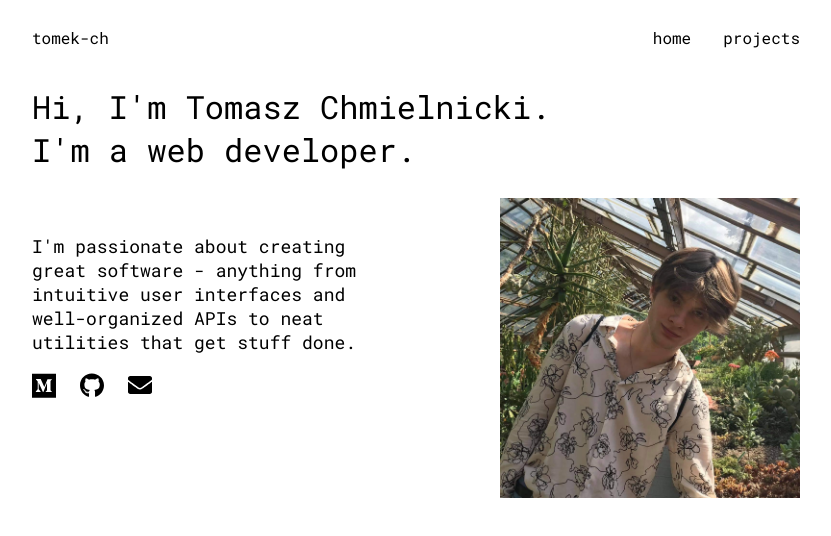
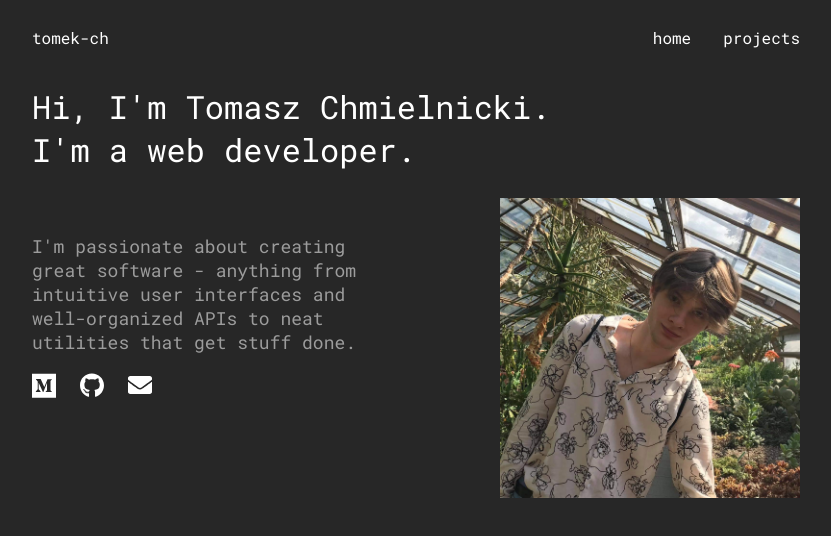
Before and after one commit to tomek-ch/portfolio2, a Next.js app: page / in a window 1280 px wide. Shown: the top 536 px of the page, without its empty margins (224-1055 px from the left). Built offline with nearby package versions, Linux system fonts and the light colour scheme.

Commit message:
Set up colors

```diff
--- a/styles/Header.module.css
+++ b/styles/Header.module.css
@@ -2,6 +2,7 @@
   display: flex;
   justify-content: space-between;
   align-items: center;
+  color: var(--high-contrast);
 }
 
 .header nav {
--- a/styles/HelloSection.module.css
+++ b/styles/HelloSection.module.css
@@ -1,6 +1,7 @@
 .heading {
   font-size: 2em;
   font-weight: normal;
+  color: var(--high-contrast);
 }
 
 .container img {
@@ -14,6 +15,7 @@
   display: flex;
   align-items: center;
   gap: 1.5em;
+  color: var(--high-contrast);
 }
 
 @media (min-width: 800px) {
--- a/styles/globals.css
+++ b/styles/globals.css
@@ -1,3 +1,9 @@
+:root {
+  --background: #272727;
+  --low-contrast: #9c9c9c;
+  --high-contrast: #ffffff;
+}
+
 html,
 body {
   padding: 0;
@@ -5,6 +11,8 @@ body {
   font-family: "Roboto Mono", -apple-system, BlinkMacSystemFont, Segoe UI,
     Roboto, Oxygen, Ubuntu, Cantarell, Fira Sans, Droid Sans, Helvetica Neue,
     sans-serif;
+  background-color: var(--background);
+  color: var(--low-contrast);
 }
 
 a {
```
